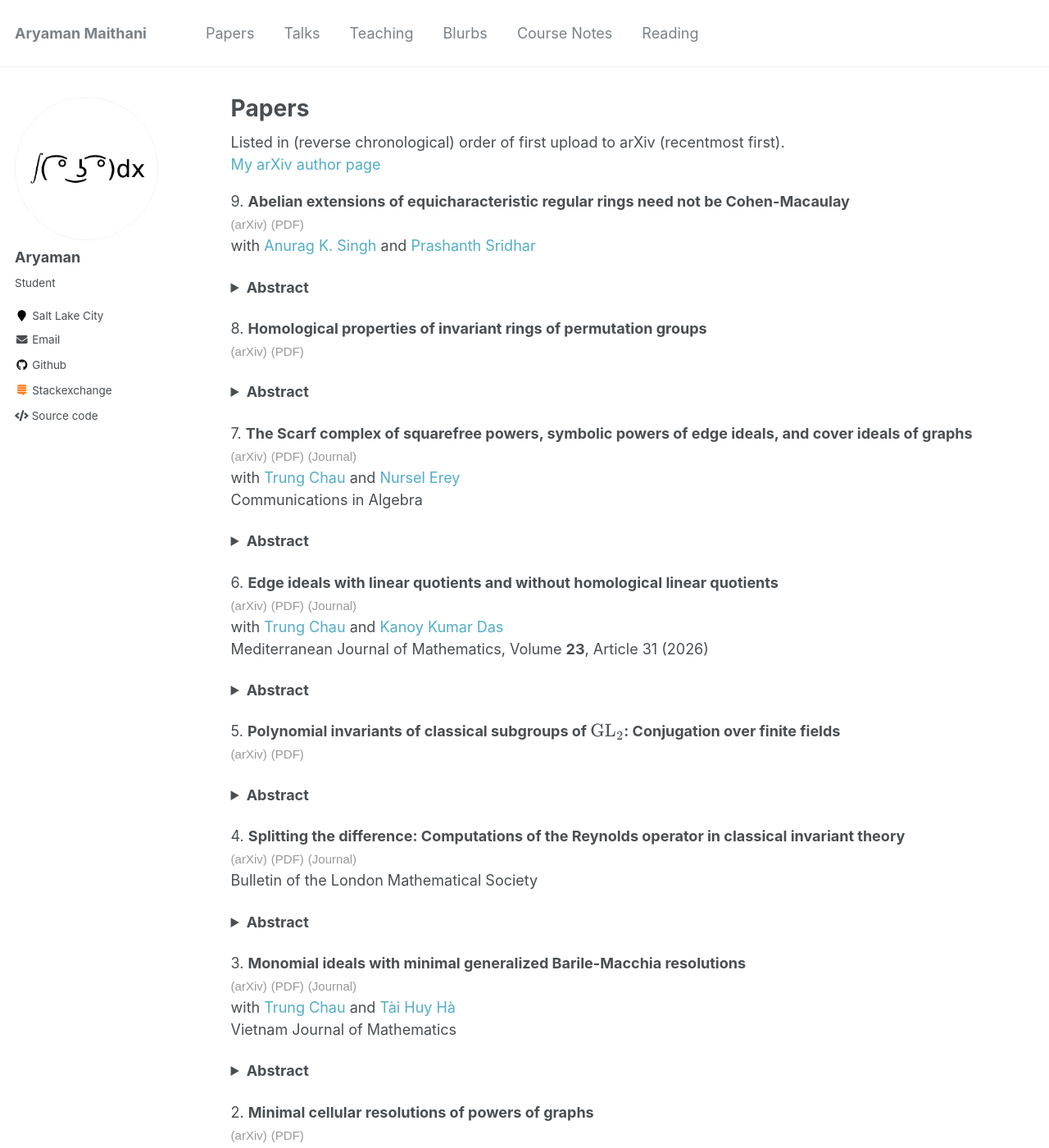
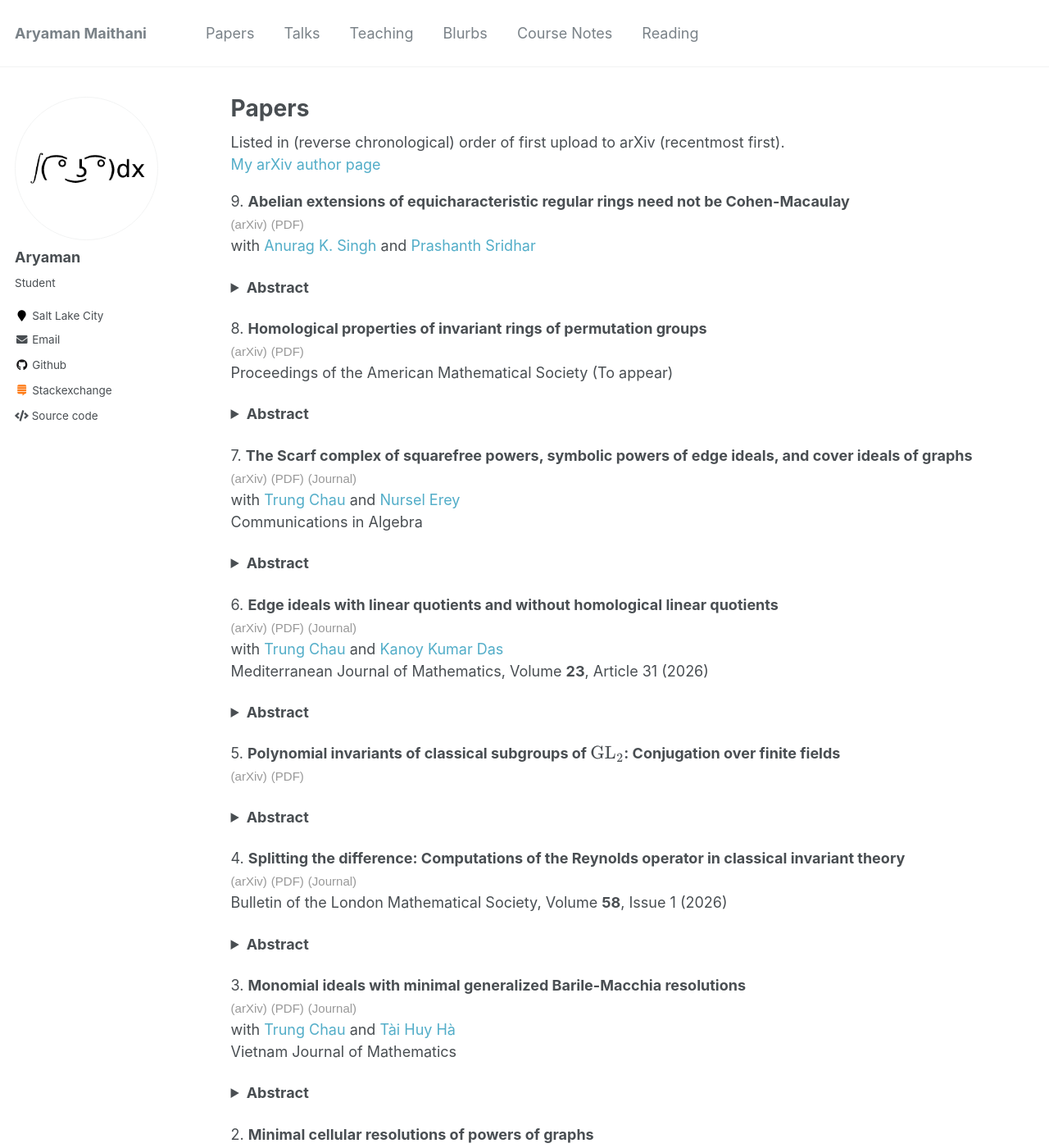
Before and after one commit to aryamanmaithani/math, a Jekyll site: the page built from _pages/papers.html, in a window 1280 px wide and 1400 px high. Shown: the whole window at 82% size. Built offline with Jekyll 4.4.1, drawn with Linux system fonts in a browser that asks for light colours; formulas are drawn with MathJax 3; some of the changed text lies outside the part shown.

Commit message:
added PAMS, updated BLMS

```diff
--- a/_pages/papers.html
+++ b/_pages/papers.html
@@ -21,6 +21,7 @@ By a theorem of Roberts, the integral closure of a regular local ring in a finit
 <p>
 8. <b>Homological properties of invariant rings of permutation groups</b> <br>
  <a href="https://arxiv.org/abs/2511.07718" target="_blank"><span style="font-family: sans-serif, 'Open Sans';color: #999;font-size: 15px;">(arXiv)</span></a> <a href="maithani_permutation_invariants.pdf" target="_blank"><span style="font-family: sans-serif, 'Open Sans';color: #999;font-size: 15px;">(PDF)</span></a> <br>
+Proceedings of the American Mathematical Society (To appear) <br>
 <details> <summary><b>Abstract</b></summary>
 Consider the action of a subgroup $G$ of the permutation group on the polynomial ring $S := k[x_{1}, \ldots, x_{n}]$ via permutations. We show that if $k$ does not have characteristic two, then the following are independent of $k$: the $a$-invariant of $S^{G}$, the property of $S^{G}$ being quasi-Gorenstein, and the Hilbert functions of $H_{\mathfrak{m}}^{n}(S)^{G}$ as well as $H_{\mathfrak{n}}^{n}(S^{G})$; moreover, these Hilbert functions coincide. In particular, being independent of characteristic, they may be computed using characteristic zero techniques, such as Molien's formula. In characteristic two, we show that the ring of invariants is always quasi-Gorenstein and compute the $a$-invariant explicitly, and show that the Hilbert functions of $H_{\mathfrak{m}}^{n}(S)^{G}$ and $H_{\mathfrak{n}}^{n}(S^{G})$ agree up to a shift, given by the number of transpositions. Lastly, we determine when the inclusion $S^{G} \hookrightarrow S$ splits, thereby proving the Shank--Wehlau conjecture for permutation subgroups.
 </details>
@@ -57,7 +58,7 @@ Consider the conjugation action of the general linear group $\operatorname{GL}_{
 <p>
 4. <b>Splitting the difference: Computations of the Reynolds operator in classical invariant theory</b> <br>
  <a href="https://arxiv.org/abs/2412.18841" target="_blank"><span style="font-family: sans-serif, 'Open Sans';color: #999;font-size: 15px;">(arXiv)</span></a> <a href="maithani_classical_reynolds.pdf" target="_blank"><span style="font-family: sans-serif, 'Open Sans';color: #999;font-size: 15px;">(PDF)</span></a> <a href="https://doi.org/10.1112/blms.70175" target="_blank"><span style="font-family: sans-serif, 'Open Sans';color: #999;font-size: 15px;">(Journal)</span></a> <br>
-Bulletin of the London Mathematical Society <br>
+Bulletin of the London Mathematical Society, Volume <b>58</b>, Issue 1 (2026) <br>
 <details> <summary><b>Abstract</b></summary>
 If $G$ is a linearly reductive group acting rationally on a polynomial ring $S$, then the inclusion $S^{G} \hookrightarrow S$ possesses a unique $G$-equivariant splitting, called the Reynolds operator. We describe algorithms for computing the Reynolds operator for the classical actions as in Weyl's book. The groups are the general linear group, the special linear group, the orthogonal group, and the symplectic group, with their classical representations: direct sums of copies of the standard representation and copies of the dual representation.
 </details>
--- a/codes/papers_page_generator/papers.txt
+++ b/codes/papers_page_generator/papers.txt
@@ -10,6 +10,7 @@ title: Homological properties of invariant rings of permutation groups
 date: 2025-11-11
 arxiv: 2511.07718
 pdf: maithani_permutation_invariants
+toa: Proceedings of the American Mathematical Society
 =========
 7
 title: The Scarf complex of squarefree powers, symbolic powers of edge ideals, and cover ideals of graphs
@@ -42,7 +43,7 @@ date: 2024-12-25
 arxiv: 2412.18841
 pdf: maithani_classical_reynolds
 journal: https://doi.org/10.1112/blms.70175
-cite: Bulletin of the London Mathematical Society
+cite: Bulletin of the London Mathematical Society, Volume <b>58</b>, Issue 1 (2026)
 =========
 3
 title: Monomial ideals with minimal generalized Barile-Macchia resolutions
```
Also changed, not shown: other parts of _pages/papers.html (+1 -1 lines), other parts of codes/papers_page_generator/papers.txt (+1 -1 lines).
